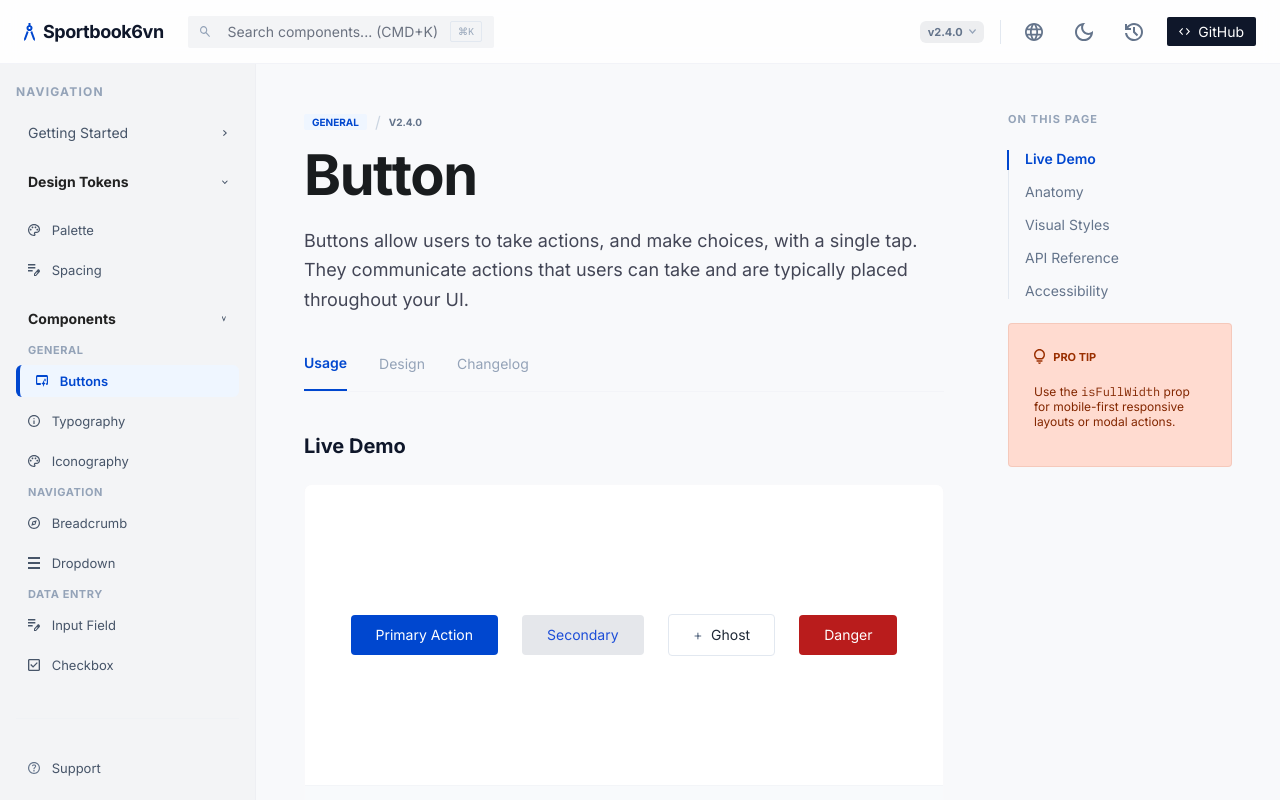
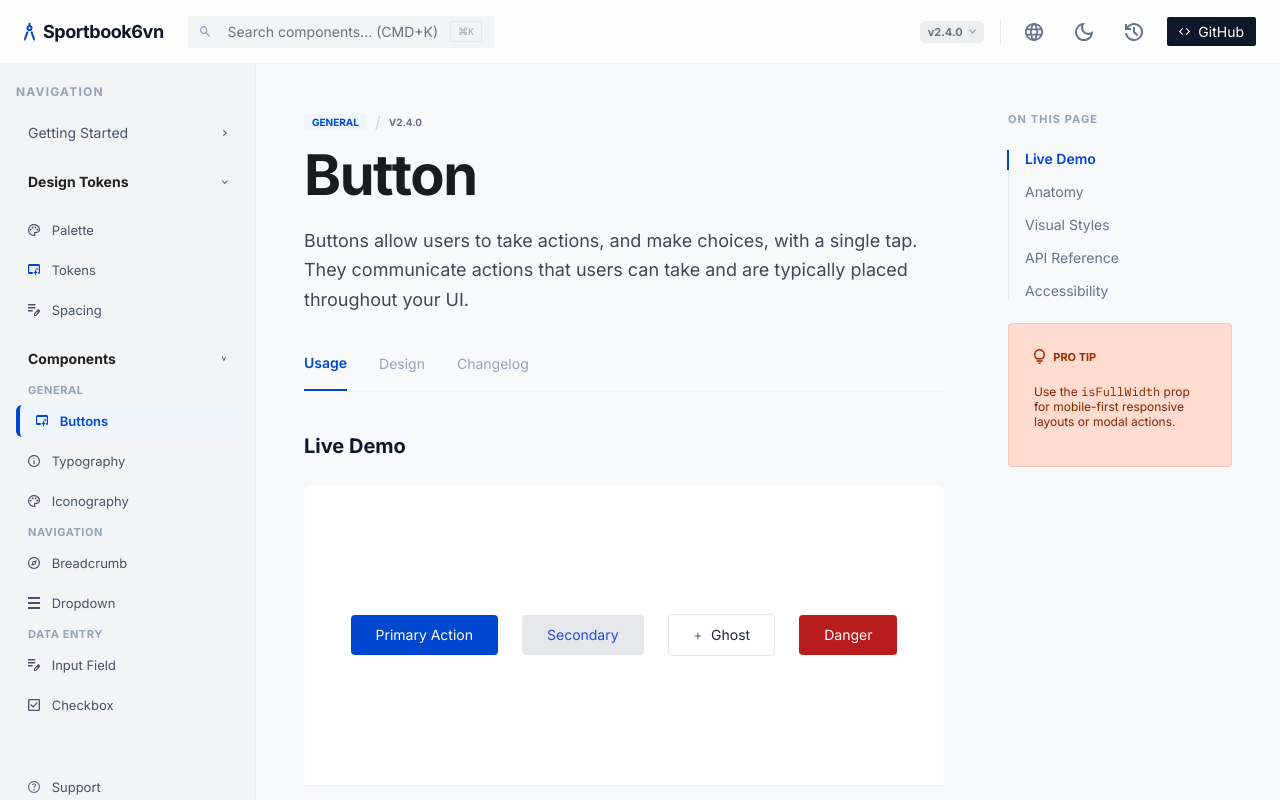
Before and after one commit to hieudeptrai1112/sportbook_mbbiz, an Angular app: page / in a window 1280 px wide. Both pictures are taken after a click on the element "Design Tokens". Shown: the top 800 px of the page. Built offline with nearby package versions, Linux system fonts and the light colour scheme.

Commit message:
Add Tokens section under Palette in Design Tokens sidebar

```diff
--- a/src/app/app.html
+++ b/src/app/app.html
@@ -138,6 +138,10 @@
           >
             <img src="/assets/figma/e1ce05d5-09c7-4fa2-a06f-d20037d6ae64.svg" alt="" />
             <span>Palette</span>
+          </div>
+          <div class="sidebar-link">
+            <img src="/assets/figma/75e8e428-83ff-4ef1-b5ae-51153a303bb0.svg" alt="" />
+            <span>Tokens</span>
           </div>
           <div class="sidebar-link">
             <img src="/assets/figma/03bf2435-ca8f-437f-9a5e-d842dff607d0.svg" alt="" />
```
